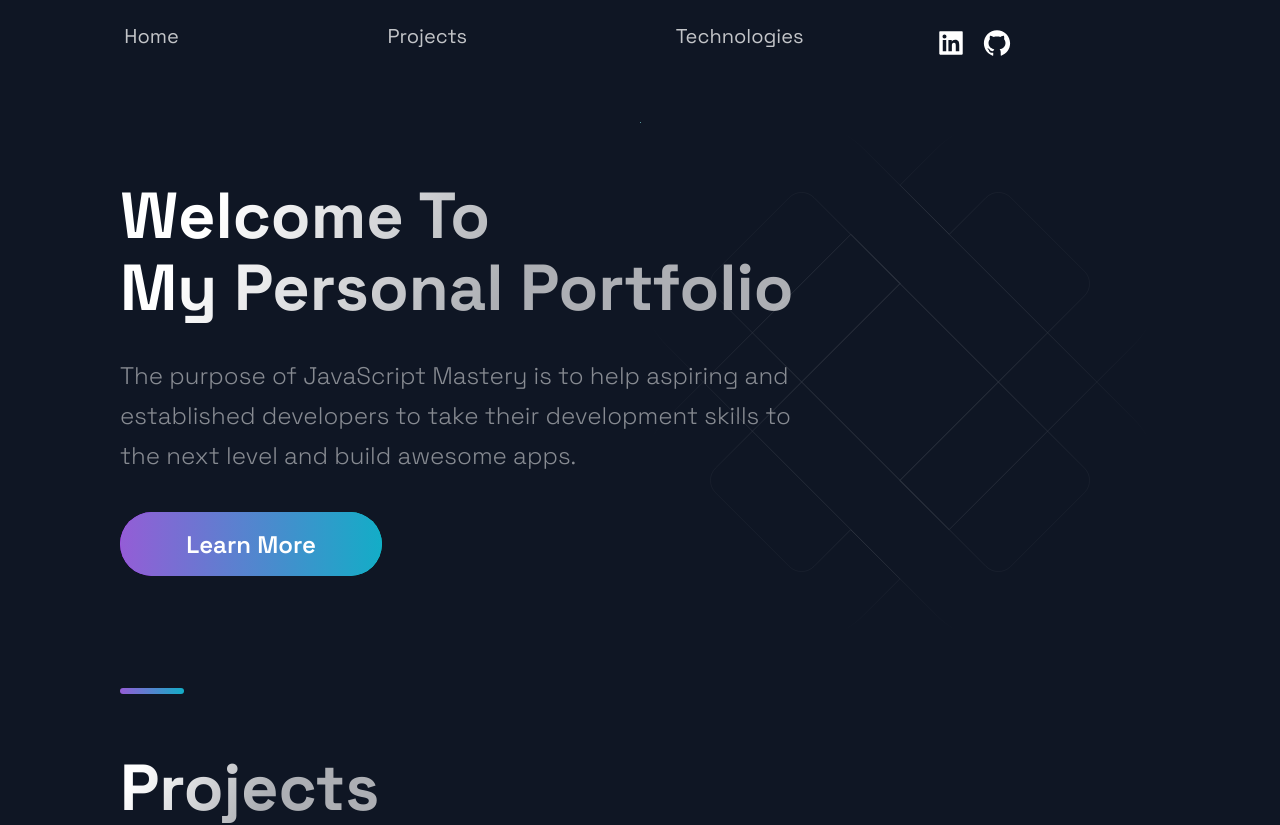
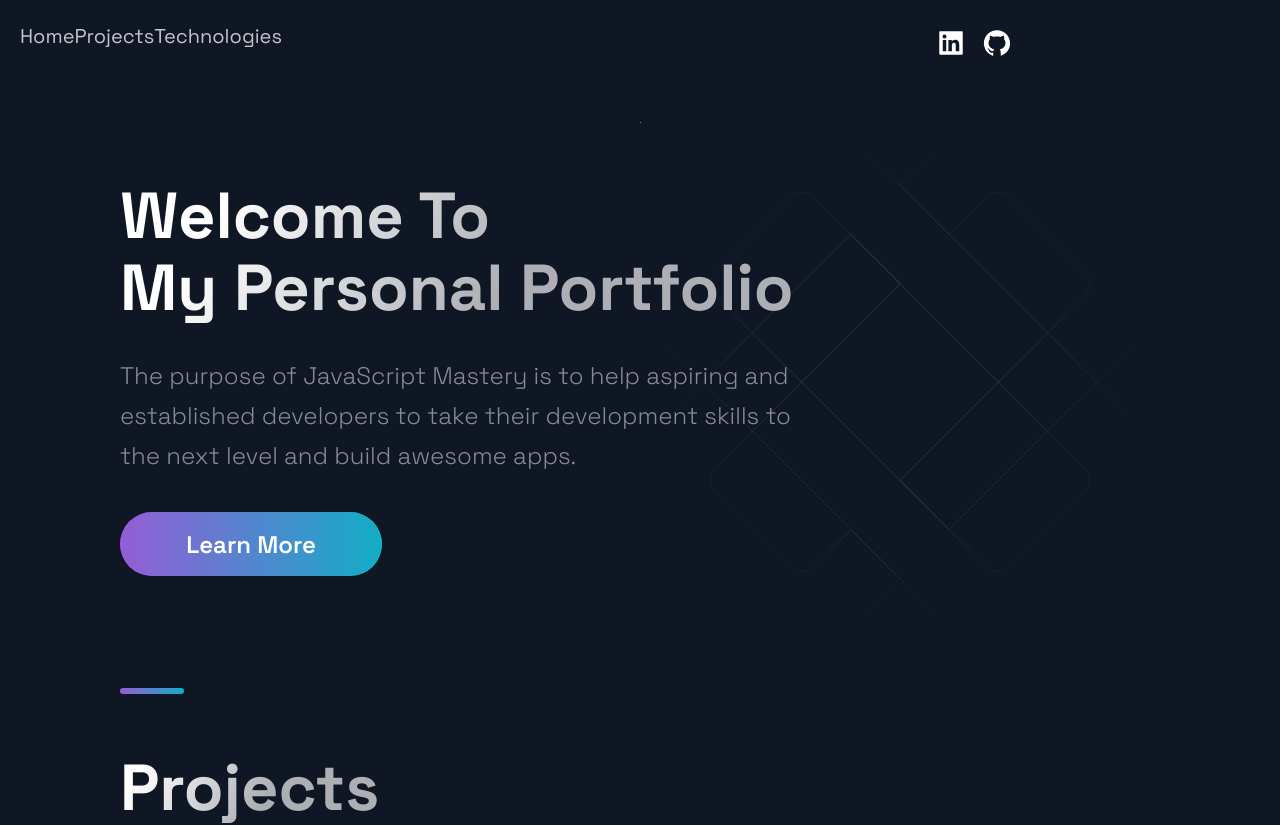
Before and after one commit to JanZaion/jan-zaion-web, a Next.js app: page / in a window 1280 px wide. Shown: the top 825 px of the page. Built offline with nearby package versions, Linux system fonts and the light colour scheme.

Commit message:
change menu justification

```diff
--- a/src/components/Header/HeaderStyles.js
+++ b/src/components/Header/HeaderStyles.js
@@ -30,7 +30,8 @@ export const Div1 = styled.div`
 export const Div2 = styled.div`
   grid-area: 1 / 1 / 2 / 5;
   display: flex;
-  justify-content: space-around;
+  /* justify-content: space-around; */
+  justify-content: flex-start;
   @media ${(props) => props.theme.breakpoints.sm} {
     grid-area: 2 / 2 / 3 / 5;
   }
```
